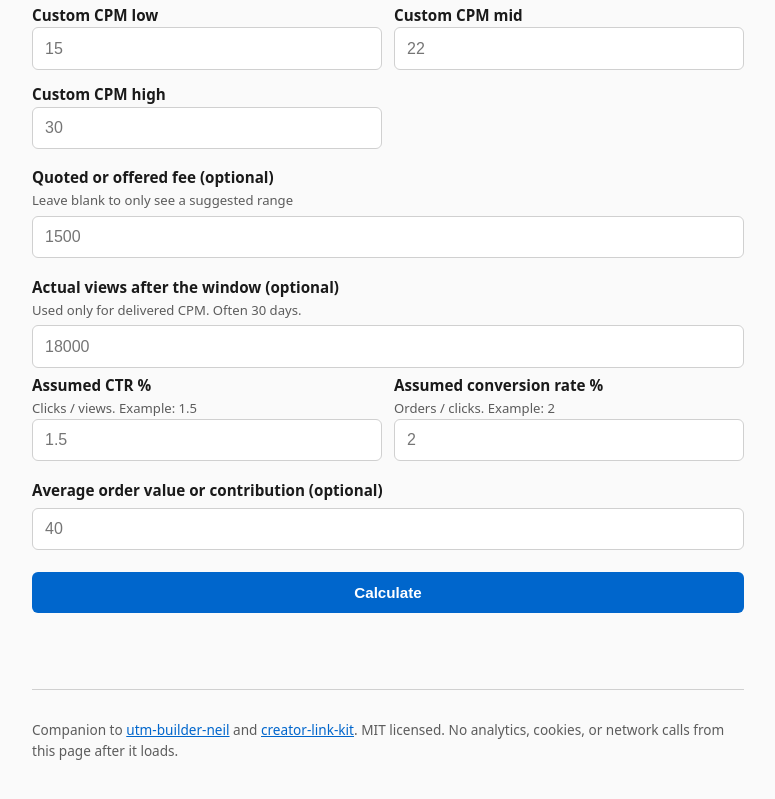
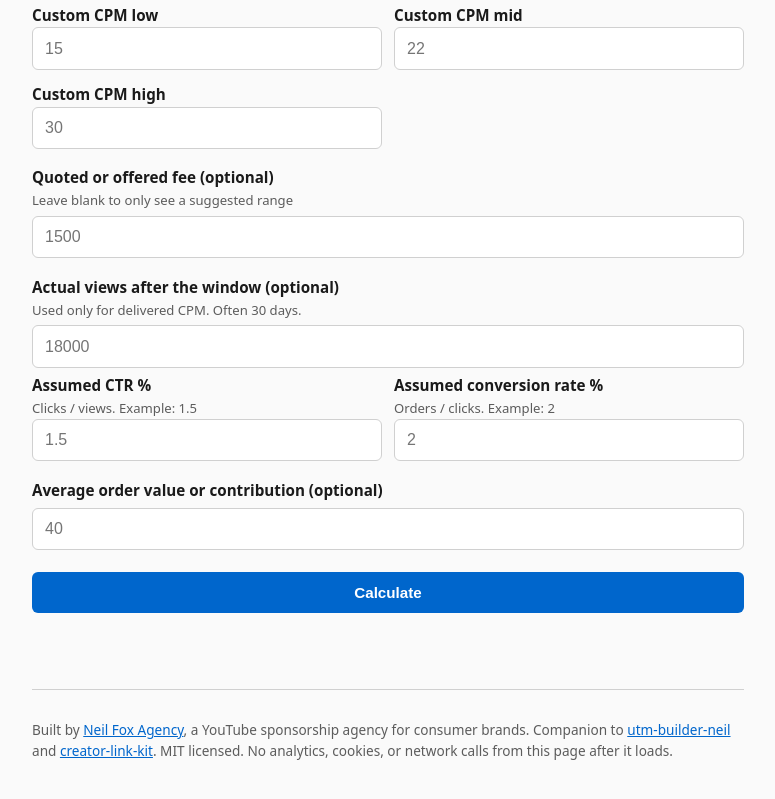
Before and after one commit to NeilFoxAgency/creator-deal-math, a website: page index.html in a window 1280 px wide. Shown: the part 413-1212 px from the top of the page, without its empty margins (252-1027 px from the left). Drawn offline with Linux system fonts and the light colour scheme.

Commit message:
Add Built by Neil Fox Agency footer credit with link to /youtube-sponsorship-agency

```diff
--- a/index.html
+++ b/index.html
@@ -131,7 +131,7 @@
     <div id="result" class="result" hidden></div>
   </main>
   <footer class="footer">
-    <p>Companion to <a href="https://github.com/NeilFoxAgency/utm-builder-neil">utm-builder-neil</a> and <a href="https://github.com/NeilFoxAgency/creator-link-kit">creator-link-kit</a>. MIT licensed. No analytics, cookies, or network calls from this page after it loads.</p>
+    <p>Built by <a href="https://neilfoxagency.com/youtube-sponsorship-agency">Neil Fox Agency</a>, a YouTube sponsorship agency for consumer brands. Companion to <a href="https://github.com/NeilFoxAgency/utm-builder-neil">utm-builder-neil</a> and <a href="https://github.com/NeilFoxAgency/creator-link-kit">creator-link-kit</a>. MIT licensed. No analytics, cookies, or network calls from this page after it loads.</p>
   </footer>
   <script src="src/deal-math.js"></script>
   <script>
```
